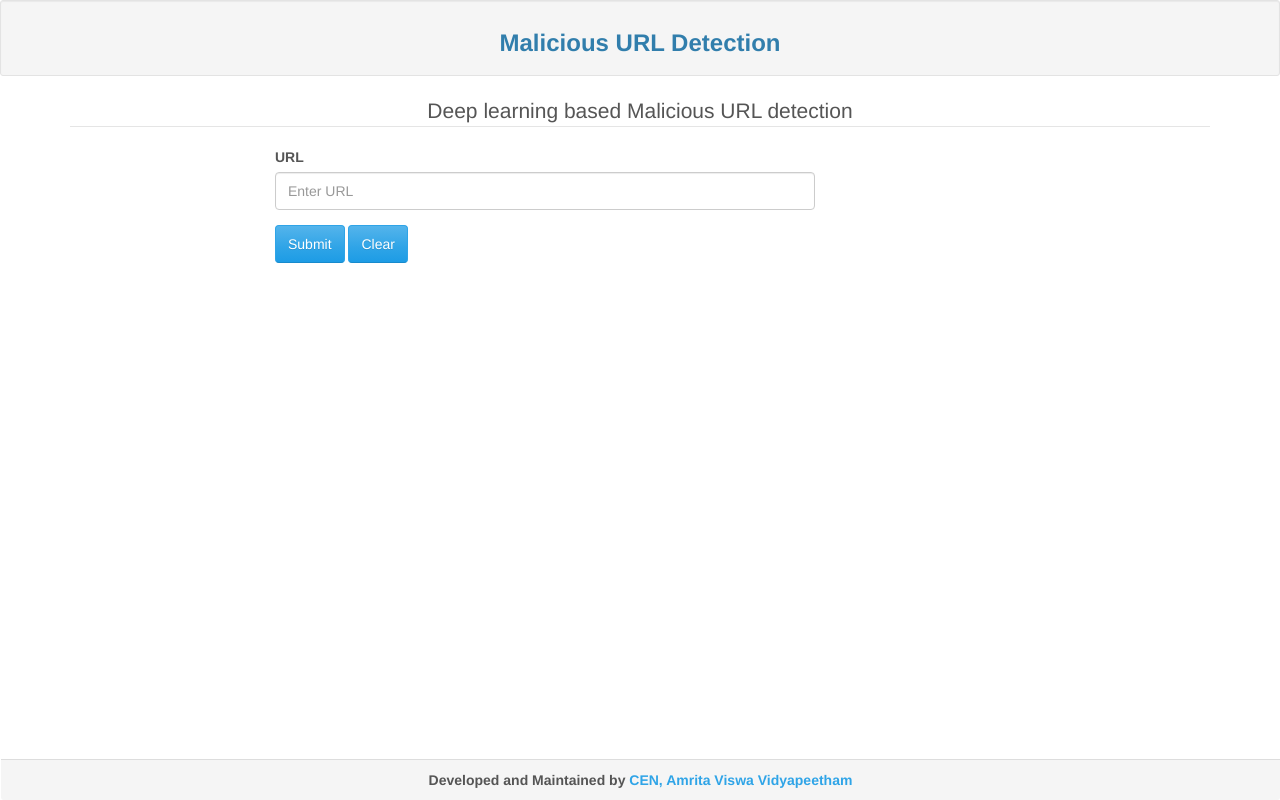
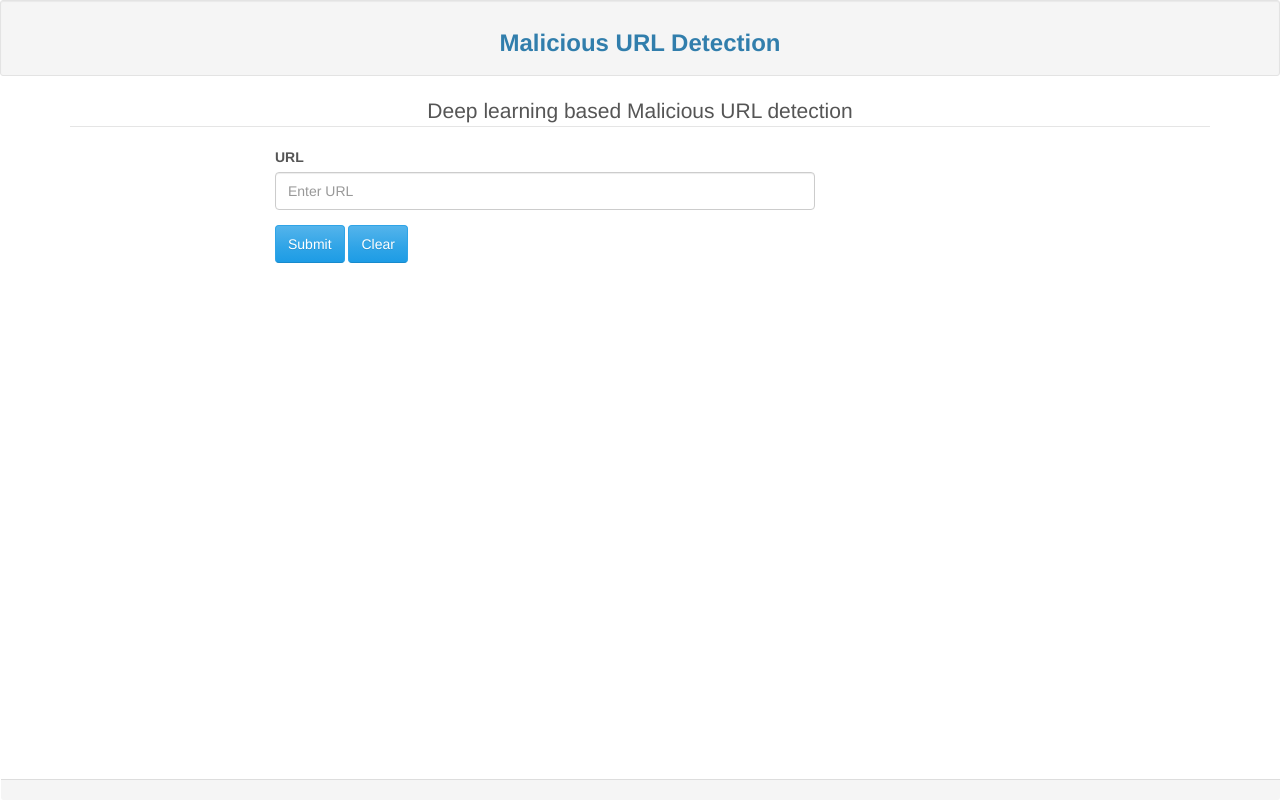
Before and after one commit to anupsg/Detection-of-Malicious-url, a plain HTML site: page index.html in a window 1280 px wide. Drawn offline with Linux system fonts and the light colour scheme.

Commit message:
Update index.html

```diff
--- a/index.html
+++ b/index.html
@@ -82,9 +82,6 @@ $( document ).ready(function() {
 </body>
 <div class="footer navbar-fixed-bottom">
     <div class="panel-footer">
-    <b><center>  Developed and Maintained by
-         <a href="https://www.amrita.edu/center/computational-engineering-and-networking" target="_blank">CEN, Amrita Viswa Vidyapeetham</b></a></center></b>
-
       </div>
    </div>
 </div>
```
